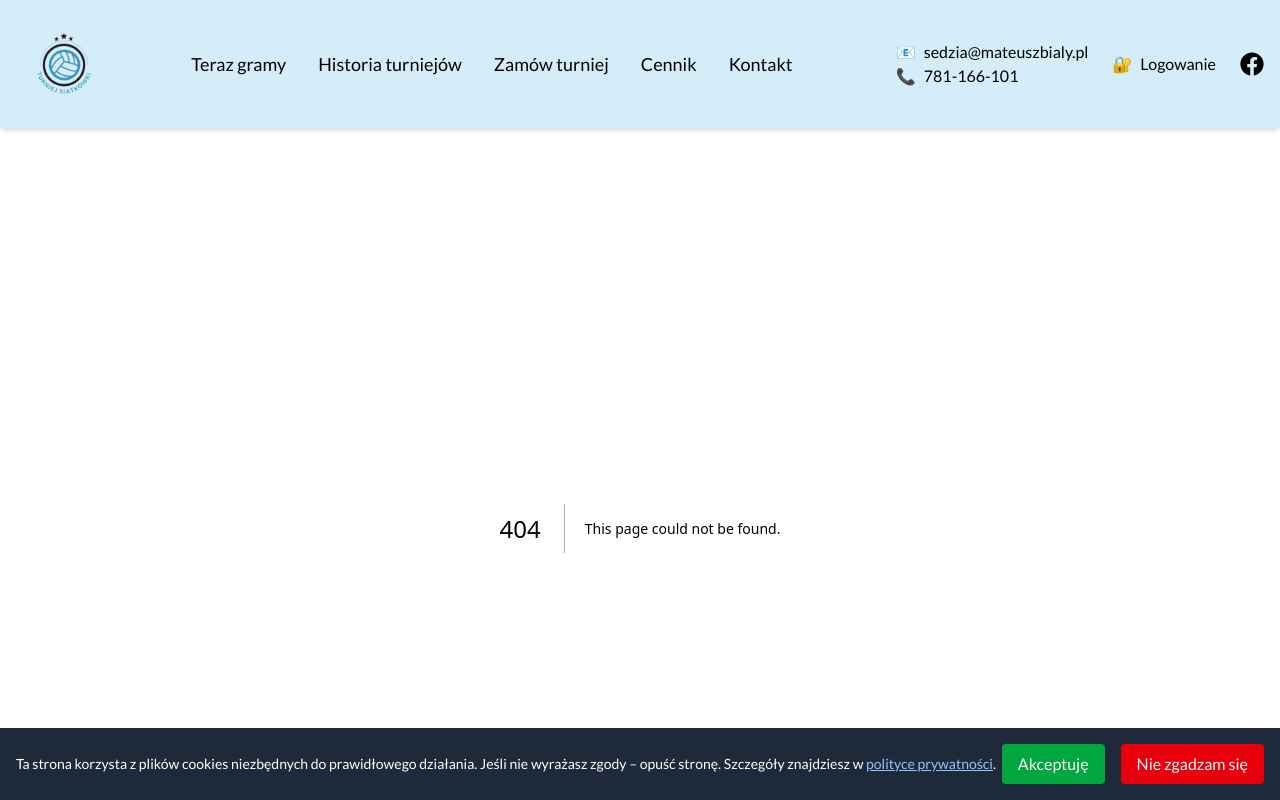
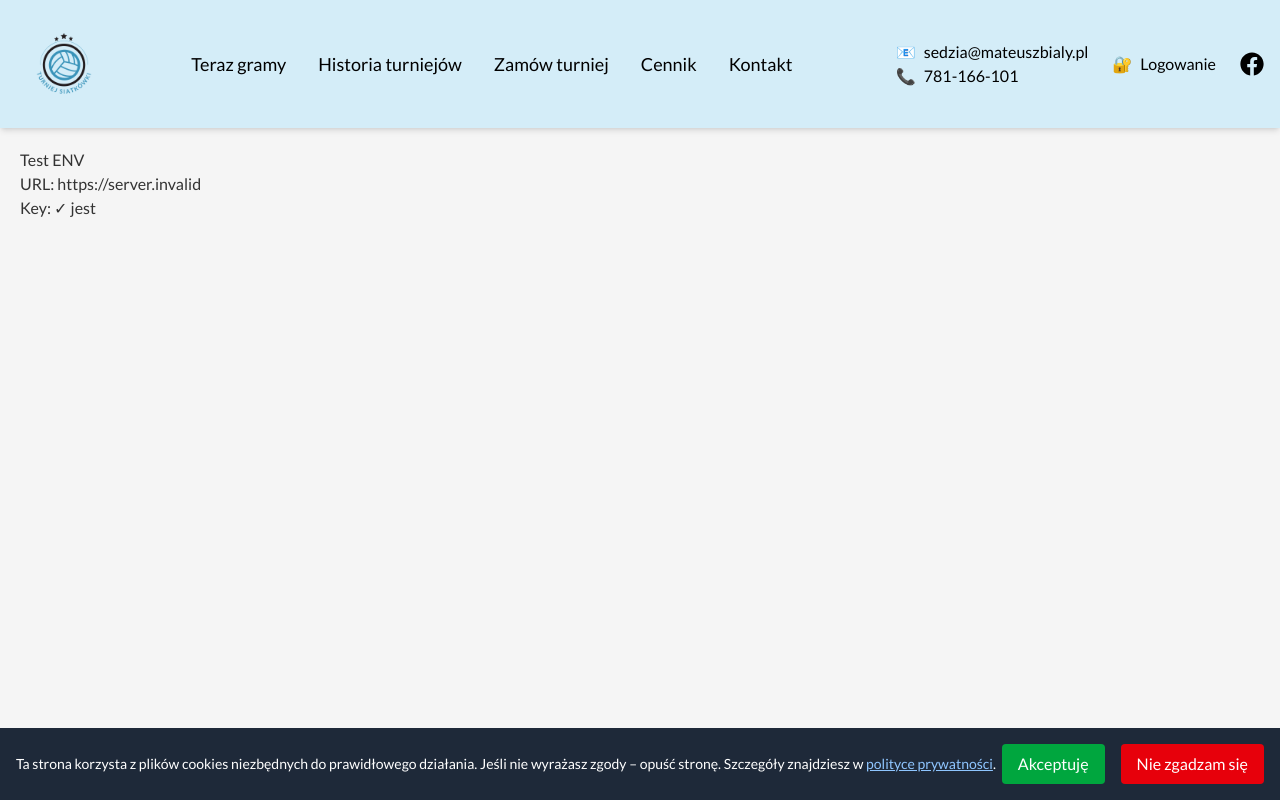
Before and after one commit to MateuszBialy7261/turniejsiatkowki, a Next.js app: page /env-test in a window 1280 px wide. Before the commit this address had no page. Shown: the top 800 px of the page. Built offline with nearby package versions, Linux system fonts and the light colour scheme; no server answers.

Commit message:
Test env.local dla Vercel

```diff
--- /dev/null
+++ b/src/app/env-test/page.js
@@ -0,0 +1,11 @@
+"use client";
+
+export default function EnvTest() {
+  return (
+    <div style={{ padding: 20 }}>
+      <h2>Test ENV</h2>
+      <p>URL: {process.env.NEXT_PUBLIC_SUPABASE_URL || "❌ brak"}</p>
+      <p>Key: {process.env.NEXT_PUBLIC_SUPABASE_ANON_KEY ? "✓ jest" : "❌ brak"}</p>
+    </div>
+  );
+}
```
